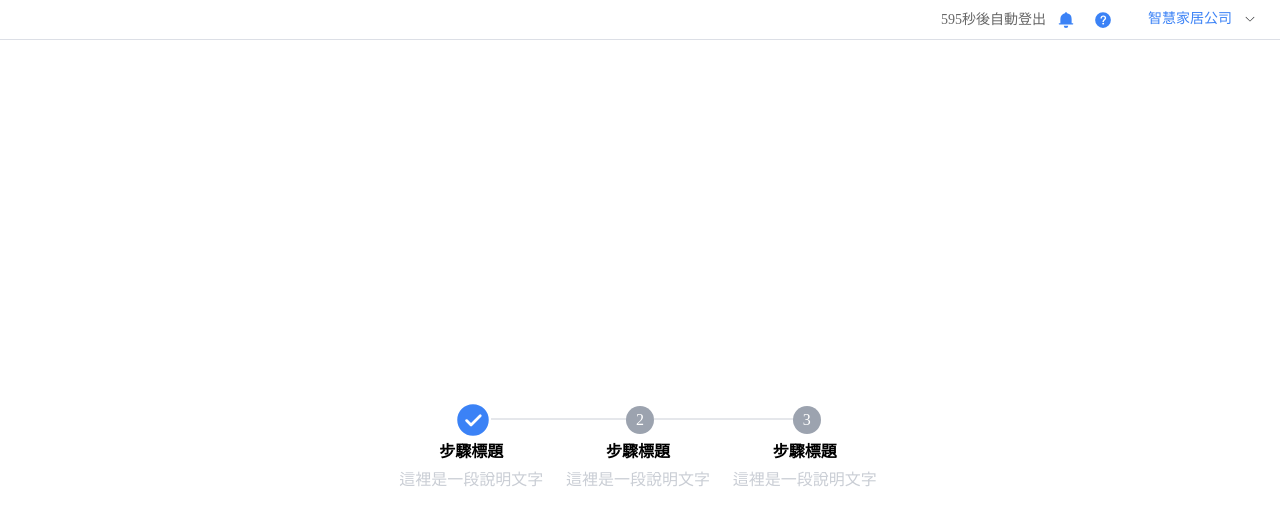
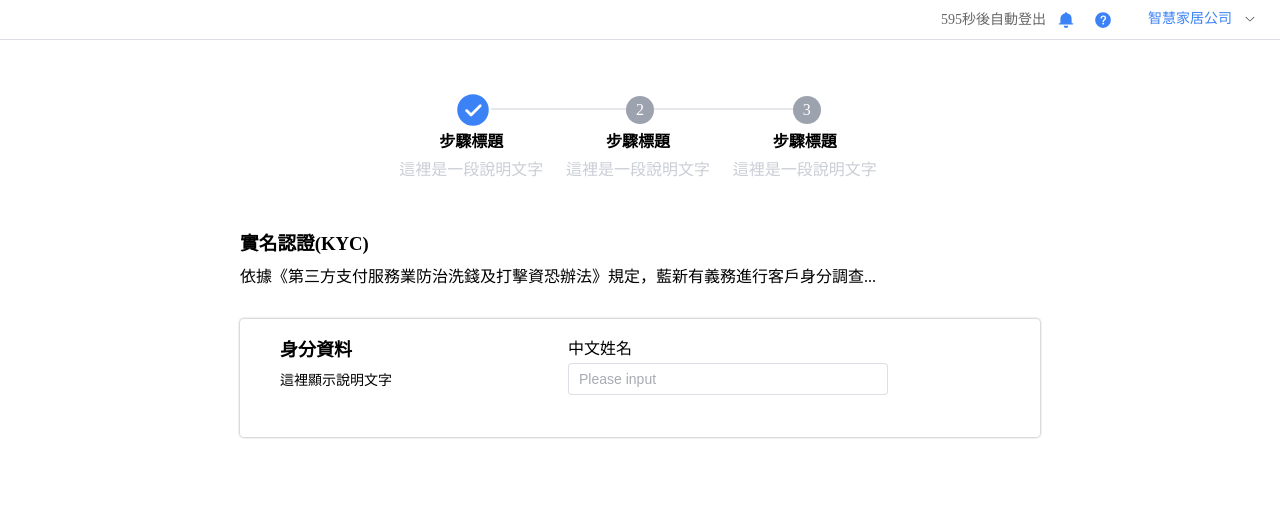
Before and after one commit to Gashapon-Team/site-frontend-vue-element-plus, a Vue app: page /handlers/KYCvarify in a window 1280 px wide. Shown: the top 526 px of the page. Built offline with nearby package versions, Linux system fonts and the light colour scheme.

Commit message:
feature: setup scss utility

```diff
--- a/src/components/progressbar/Progressbar.vue
+++ b/src/components/progressbar/Progressbar.vue
@@ -42,7 +42,6 @@ $default_color:#9ca3af;
 $progress_color: #e5e7eb;
 .Progressbar {
   width: 100vw;
-  height: calc(100vh - 40px);
   display: flex;
   align-items: center;
   justify-content: center;
--- a/src/style/main.scss
+++ b/src/style/main.scss
@@ -1,3 +1,4 @@
+@import './utility.scss';
 
 $text:#606266;
 $blue:#07229a;
--- /dev/null
+++ b/src/style/utility.scss
@@ -0,0 +1,11 @@
+.input {
+  &--lg {
+    width: 320px;
+  }
+}
+$max: 10;
+@for $i from 1 through $max {
+  .mb-#{$i} {
+      margin-bottom: $i*4px;
+  }
+}
--- a/src/views/handlers/KYCvarify.vue
+++ b/src/views/handlers/KYCvarify.vue
@@ -1,6 +1,23 @@
 <template>
   <div>
     <Progressbar></Progressbar>
+    <div class="KYCvarify">
+      <h3>實名認證(KYC)</h3>
+      <p>依據《第三方支付服務業防治洗錢及打擊資恐辦法》規定，藍新有義務進行客戶身分調查...</p>
+      <div class="KYCvarify_data__eara">
+          <div class="KYCvarify__section">
+              <div class="title">
+                <h4>身分資料</h4>
+                <p>這裡顯示說明文字</p>
+              </div>
+              <div class="content">
+                <div class="mb-1">中文姓名</div>
+                <el-input class="input--lg" v-model="input" placeholder="Please input" clearable />
+              </div>
+
+            </div>
+      </div>
+    </div>
 
   </div>
 </template>
@@ -11,5 +28,42 @@ defineComponent({ Progressbar})
 
 </script>
 <style lang="scss" scoped>
+.KYCvarify{
+  padding: 16px;
+  margin: 32px auto 0 auto;
+  max-width: 800px;
+  height: calc(100vh - 40px);
+  >h3{
+    margin-bottom: 8px;
+  }
+  p{
+    margin-bottom: 32px;
+  }
+  &__eara{
+    padding: 16px;
+  }
+  &__section{
+    display: flex;
+    flex-wrap: nowrap;
+    padding: 16px 40px;
+    box-shadow: 0px 0px 2px 1px rgba(0, 0, 0, 0.2);
+    border-radius: 4px;
+    .title {
+      width: 40%;
+      h4 {
+        font-size: 18px;
+        margin-bottom: 8px;
+      }
+      p {
+        font-size: 14px;
+      }
+    }
+    .content {
+      width: 60%;
+      display: flex;
+      flex-direction: column;
+    }
+  }
+}
 
 </style>
```
